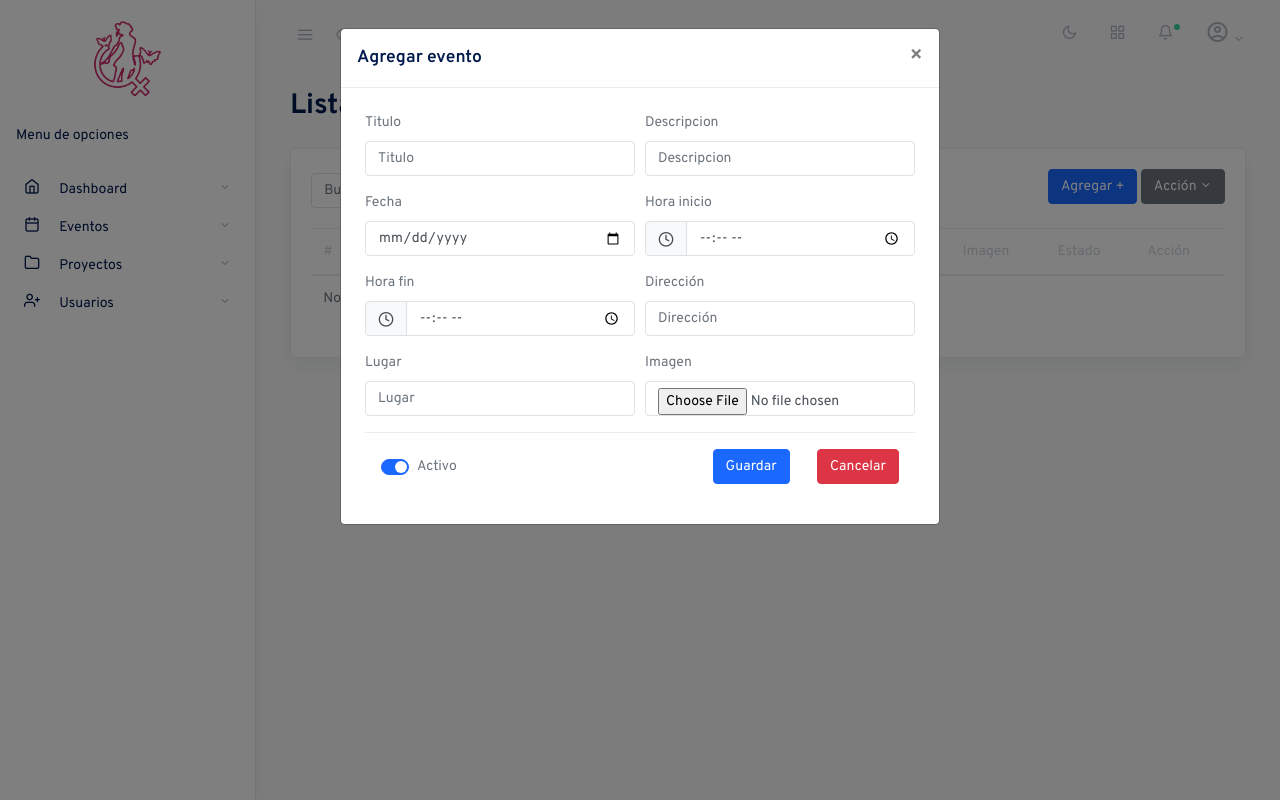
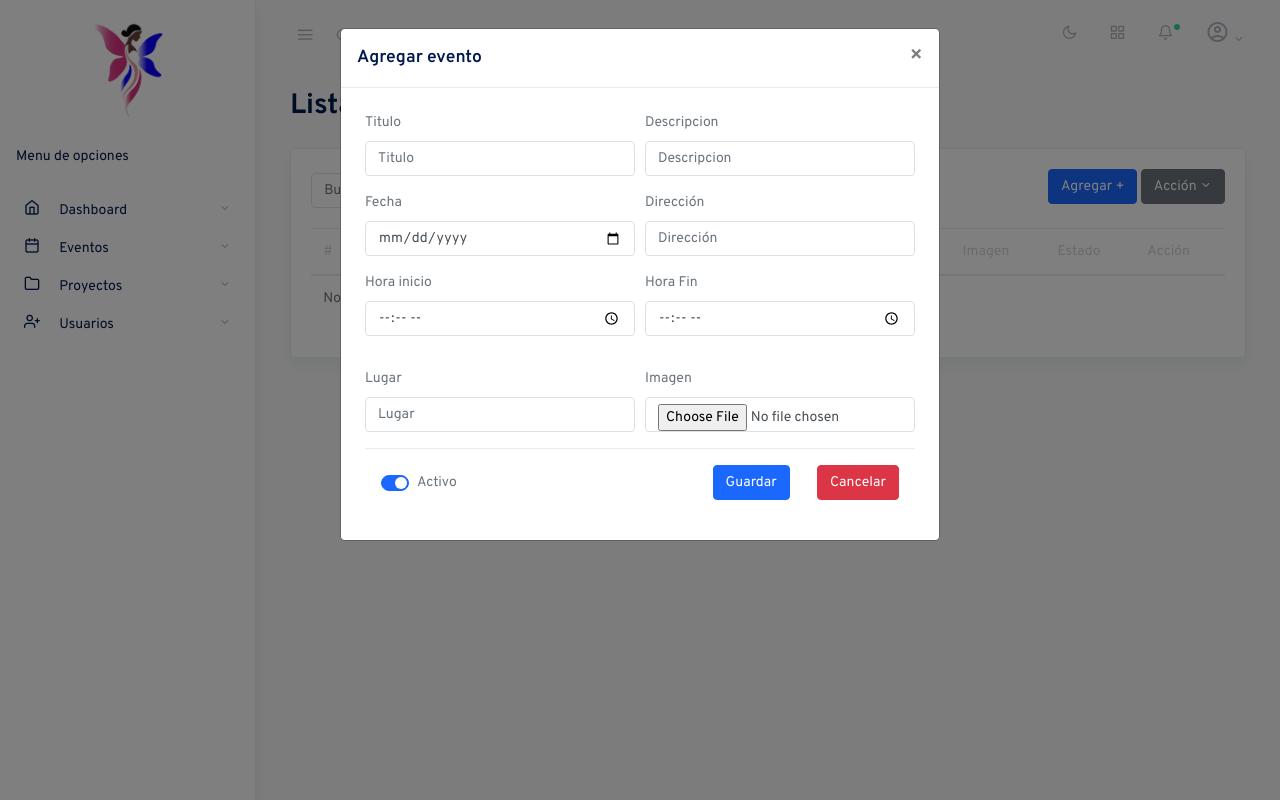
Before and after one commit to emily-ochoa-instipp/fundacionETM, a Django app: page /eventos/eventos/registrar/ in a window 1280 px wide, after a click on "Agregar +". Run offline with Django 5.2, Linux system fonts and the light colour scheme; data that the repository does not hold is empty; some libraries are stand-ins or nearby versions; some web fonts are replaced.

Commit message:
act eventos

```diff
--- a/apps/eventos/templates/eventos/tabla_eventos.html
+++ b/apps/eventos/templates/eventos/tabla_eventos.html
@@ -81,34 +81,31 @@
                                       </div>
 
                                       <div class="form-group col-md-6">
-                                        <label for="startDate">Hora inicio</label>
-                                        <div class="input-group">
-                                          <div class="input-group-prepend">
-                                            <div class="input-group-text" id="button-addon-time"><span class="fe fe-clock fe-16"></span></div>
-                                          </div>
-                                          <input type="time" class="form-control time-input" id="start-time" name="txtHoraInicio">
-                                        </div>
-                                      </div>
-                                      <div class="form-group col-md-6">
-                                        <label for="startDate">Hora fin</label>
-                                        <div class="input-group">
-                                          <div class="input-group-prepend">
-                                            <div class="input-group-text" id="button-addon-time"><span class="fe fe-clock fe-16"></span></div>
-                                          </div>
-                                          <input type="time" class="form-control time-input" id="start-time" name="txtHoraFin">
-                                        </div>
-                                      </div>
-                                      <div class="form-group col-md-6">
                                         <label for="inputDireccion">Dirección</label>
                                         <input type="text" class="form-control" id="inputDireccion" placeholder="Dirección" name="txtDireccion" required>
                                       </div>
+
+                                      <div class="form-group col-md-6">
+                                        <div class="form-group col-mb-6">
+                                          <label for="example-time">Hora inicio</label>
+                                          <input class="form-control" id="example-time" type="time" name="txtHoraInicio">
+                                        </div>
+                                      </div>
+
+                                      <div class="form-group col-md-6">
+                                        <div class="form-group col-mb-6">
+                                          <label for="example-time">Hora Fin</label>
+                                          <input class="form-control" id="example-time" type="time" name="txtHoraFin">
+                                        </div>
+                                      </div>
+
                                       <div class="form-group col-md-6">
                                         <label for="inputLugar">Lugar</label>
                                         <input type="text" class="form-control" id="inputLugar" placeholder="Lugar" name="txtLugar" required>
                                       </div>
                                       <div class="form-group col-md-6">
                                         <label for="inputImagen">Imagen</label>
-                                        <input type="file" class="form-control" id="inputImagen" placeholder="Imagen" name="imagen" required>
+                                        <input type="file" class="form-control" id="inputImagen" placeholder="Imagen" name="imagen">
                                       </div>
                                     </div>
                                     <div class="modal-footer d-flex justify-content-between">
--- a/apps/inicio/templates/inicio/inicio.html
+++ b/apps/inicio/templates/inicio/inicio.html
@@ -41,8 +41,8 @@
                           </span>
                         </div>
                         <div class="col">
-                          <p class="small text-muted mb-0">Eventos hoy</p>
-                          <span class="h3 mb-0">{{ eventos_hoy }}</span>
+                          <p class="small text-muted mb-0">Eventos proximos</p>
+                          <span class="h3 mb-0">{{ eventos_proximos }}</span>
                         </div>
                       </div>
                     </div>
--- a/apps/inicio/views.py
+++ b/apps/inicio/views.py
@@ -3,6 +3,7 @@ from django.http import HttpResponse
 from django.contrib.auth.decorators import login_required
 
 from datetime import date
+from django.utils import timezone
 from apps.eventos.models import Evento
 from apps.proyectos.models import Proyecto
 from apps.usuarios.models import Usuario
@@ -20,12 +21,17 @@ def inicio(request):
     proyectos_activos = Proyecto.objects.filter(estado=True).count()
     usuarios_activos = Usuario.objects.filter(user__is_active=True).count()
     eventos_hoy = Evento.objects.filter(fecha=date.today()).count()
+    eventos_proximos = Evento.objects.filter(fecha__gte=timezone.now()).count()
+    # eventos_proximos = Evento.objects.filter(fecha__gte=date.today()).order_by('fecha')
+
+
 
     context = {
         # 'total_voluntarios': total_voluntarios,
         'proyectos_activos': proyectos_activos,
         'usuarios_activos': usuarios_activos,
         'eventos_hoy': eventos_hoy,
+        'eventos_proximos': eventos_proximos,
     }
 
     return render(request, 'inicio/inicio.html', context)
--- a/templates/base.html
+++ b/templates/base.html
@@ -8,7 +8,7 @@
     <meta name="viewport" content="width=device-width, initial-scale=1, shrink-to-fit=no">
     <meta name="description" content="">
     <meta name="author" content="">
-    <link rel="icon" href="{% static 'assets/images/logo2.png' %}">
+    <link rel="icon" href="{% static 'assets/images/logo-web.png' %}">
     <title>FETM</title>
     <!-- Simple bar CSS -->
     <link rel="stylesheet" href="{% static 'css/simplebar.css' %}">
@@ -84,7 +84,7 @@
           <!-- nav bar -->
           <div class="w-100 mb-4 d-flex">
             <a class="navbar-brand mx-auto mt-2 flex-fill text-center" href="{% url 'inicio' %}">
-              <img class="logo" src="{% static 'assets/images/logo3.png' %}" alt="Logo" class="navbar-brand-img brand-sm">
+              <img class="logo" src="{% static 'assets/images/logo-web.png' %}" alt="Logo" class="navbar-brand-img brand-sm">
             </a>
           </div>
 
```
Also changed, not shown: apps/website/templates/website/index.html (+7 -7 lines).
